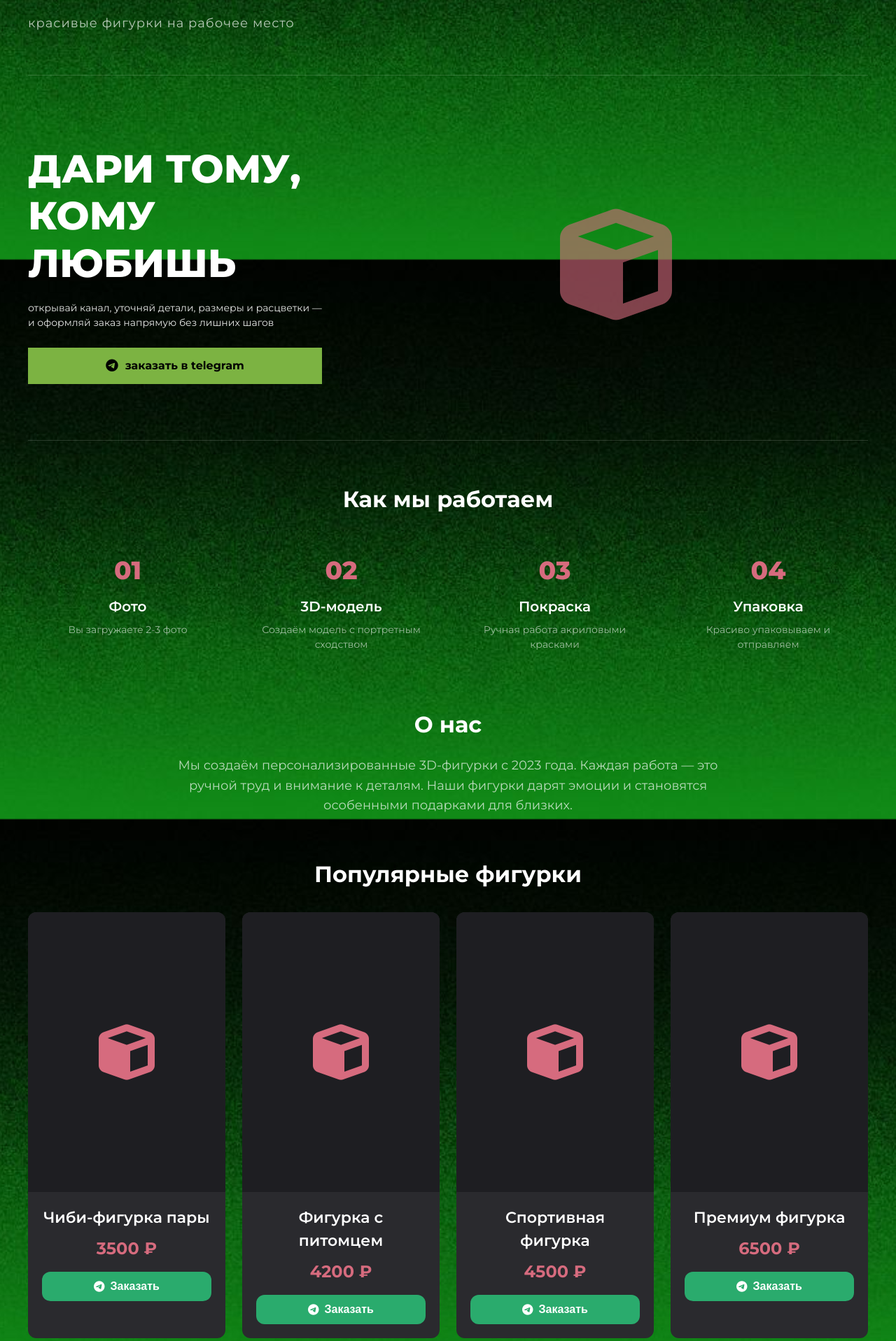
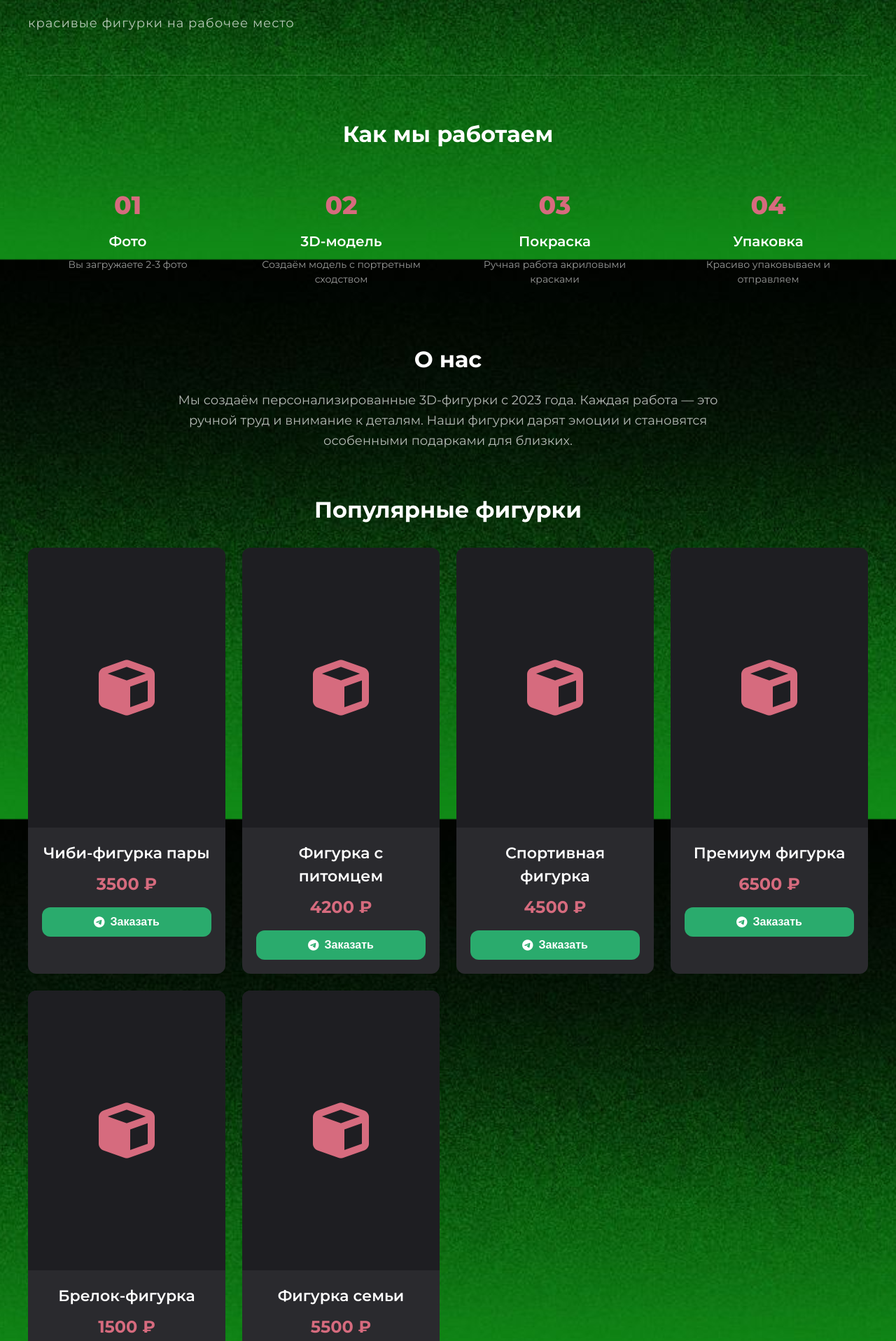
Before and after one commit to firsovak-hash/store, a Flask app: page / in a window 1280 px wide. Shown: the part 429-2346 px from the top of the page at 70% size. Run offline with Flask 3, Linux system fonts and the light colour scheme.

Commit message:
Update index.html

```diff
--- a/templates/index.html
+++ b/templates/index.html
@@ -12,27 +12,6 @@
         </div>
         <div class="top-right">
             <div class="top-figure">
-                <i class="fas fa-cube"></i>
-            </div>
-        </div>
-    </div>
-</section>
-
-<!-- НИЖНЯЯ СЕКЦИЯ: дари тому, кому любишь + кнопка -->
-<section class="bottom-section">
-    <div class="bottom-container">
-        <div class="bottom-left">
-            <h1 class="bottom-title">ДАРИ ТОМУ,<br>КОМУ ЛЮБИШЬ</h1>
-            <p class="bottom-text">
-                открывай канал, уточняй детали, размеры и расцветки —
-                и оформляй заказ напрямую без лишних шагов
-            </p>
-            <a href="https://t.me/your_username" target="_blank" class="telegram-btn">
-                <i class="fab fa-telegram"></i> заказать в telegram
-            </a>
-        </div>
-        <div class="bottom-right">
-            <div class="bottom-figure">
                 <i class="fas fa-cube"></i>
             </div>
         </div>
@@ -142,44 +139,64 @@
         opacity: 0.6;
     }
 
-    /* НИЖНЯЯ СЕКЦИЯ (которая была сверху) */
-    .bottom-section {
+    /* Процесс работы */
+    .process-text { margin: 60px 0; text-align: center; }
+    .process-text h2 { font-size: 32px; margin-bottom: 30px; color: white; }
+    .process-steps { display: flex; justify-content: space-between; gap: 20px; flex-wrap: wrap; }
+    .step { flex: 1; text-align: center; padding: 20px; background: transparent; }
+    .step-num { display: block; font-size: 36px; font-weight: 800; color: #d66b7e; margin-bottom: 10px; }
+    .step-name { display: block; font-size: 20px; font-weight: 600; color: white; margin-bottom: 8px; }
+    .step-desc { display: block; font-size: 14px; color: rgba(255,255,255,0.6); }
+
+    /* О нас */
+    .about-text { margin: 60px auto; text-align: center; max-width: 800px; }
+    .about-text h2 { font-size: 32px; margin-bottom: 20px; color: white; }
+    .about-text p { font-size: 18px; color: rgba(255,255,255,0.7); line-height: 1.6; }
+
+    /* Карточки товаров */
+    .catalog-title { text-align: center; font-size: 32px; margin: 40px 0 30px; color: white; }
+    .products-grid { display: grid; grid-template-columns: repeat(auto-fill, minmax(280px, 1fr)); gap: 24px; margin-bottom: 40px; }
+    .product-card { background: #2a2a2e; border-radius: 12px; overflow: hidden; transition: transform 0.2s; }
+    .product-card:hover { transform: translateY(-4px); box-shadow: 0 10px 25px rgba(0,0,0,0.3); }
+    .product-card-image { height: 400px; background: #1e1e22; display: flex; align-items: center; justify-content: center; cursor: pointer; }
+    .product-card-image i { font-size: 80px; color: #d66b7e; }
+    .product-card-info { padding: 20px; text-align: center; }
+    .product-card-info h3 { font-size: 22px; font-weight: 600; margin-bottom: 10px; color: white; }
+    .product-card-price { font-size: 24px; font-weight: 700; color: #d66b7e; margin-bottom: 15px; }
+    .card-order-btn { background: #2aab6d; color: white; border: none; padding: 12px 20px; border-radius: 12px; font-weight: 600; font-size: 16px; cursor: pointer; width: 100%; transition: 0.2s; display: flex; align-items: center; justify-content: center; gap: 8px; }
+    .card-order-btn:hover { background: #1f8c59; transform: scale(1.02); }
+    .catalog-link { text-align: center; margin: 30px 0 60px; }
+
+    /* НИЖНИЙ БЛОК — дари тому, кому любишь (без фото) */
+    .donate-section {
         padding: 60px 0 80px;
-        border-bottom: 1px solid rgba(255,255,255,0.15);
-        margin-bottom: 60px;
+        border-top: 1px solid rgba(255,255,255,0.15);
+        margin-top: 40px;
     }
-    .bottom-container {
+    .donate-container {
         display: flex;
         justify-content: space-between;
         align-items: center;
         gap: 60px;
         flex-wrap: wrap;
     }
-    .bottom-left { flex: 1; max-width: 420px; }
-    .bottom-title {
+    .donate-left { flex: 1; }
+    .donate-title {
         font-size: 56px;
         font-weight: 800;
         color: white;
         text-transform: uppercase;
         line-height: 1.2;
-        margin-bottom: 20px;
     }
-    .bottom-text {
+    .donate-right {
+        flex: 1;
+        max-width: 420px;
+    }
+    .donate-text {
         font-size: 14px;
         line-height: 1.5;
         color: rgba(255,255,255,0.9);
-        margin-bottom: 25px;
-    }
-    .bottom-right { flex: 1; }
-    .bottom-figure {
-        display: flex;
-        align-items: center;
-        justify-content: center;
-    }
-    .bottom-figure i {
-        font-size: 160px;
-        color: #d66b7e;
-        opacity: 0.6;
+        margin-bottom: 20px;
     }
 
     /* Кнопка Telegram */
```
Also changed, not shown: other parts of templates/index.html (+24 -35 lines).
